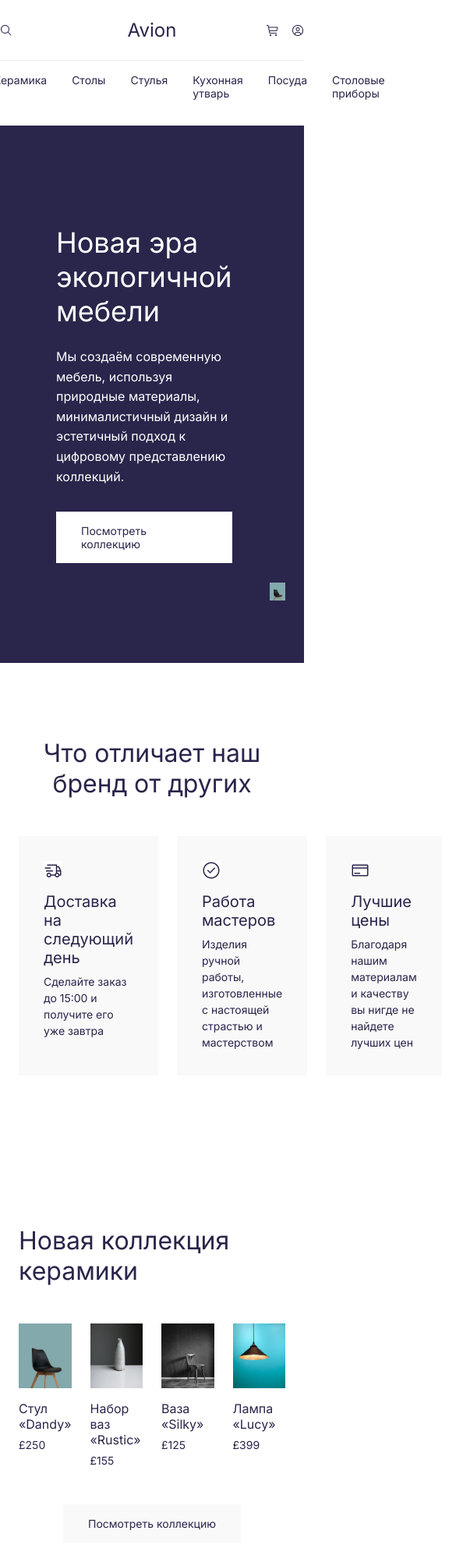
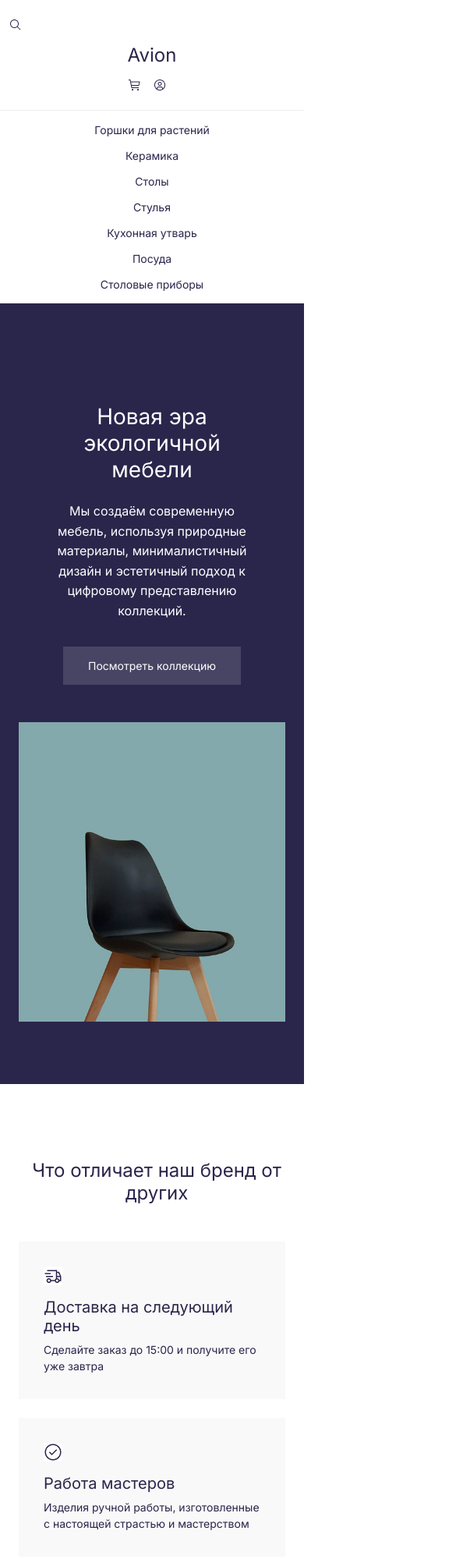
Before and after one commit to FutureDraw/Fronted_Backend-Practices, a plain HTML site: page index.html in a window 390 px wide. Shown: the top 1999 px of the page at 78% size, 585 px wide, since content can reach past the window. Drawn offline with Linux system fonts and the light colour scheme.

Commit message:
feat: adding permissions for mobile devices

```diff
--- a/styles/style.css
+++ b/styles/style.css
@@ -23,7 +23,6 @@ ul {
 
 img {
   display: block;
-  max-width: 100%;
 }
 
 .container {
@@ -95,6 +94,11 @@ img {
   font-size: 16px;
   line-height: 1.6;
   margin-bottom: 32px;
+}
+
+.hero__text .button {
+  color:#ffffff;
+  background: #484464;
 }
 
 .hero__image {
@@ -181,6 +185,7 @@ img {
 
 .popular {
   padding: 0% 0;
+  padding-bottom: 56px;
 }
 
 .popular__grid {
@@ -220,6 +225,8 @@ img {
 
 .newsletter__form button {
   border: none;
+  color: #eee;
+  background: #2a254b;
 }
 
 .about {
@@ -291,3 +298,177 @@ img {
   display: flex;
   gap: 16px;
 }
+
+@media (max-width: 1199px) {
+  .features__list {
+    grid-template-columns: repeat(2, 1fr);
+  }
+
+  .products__grid {
+    grid-template-columns: repeat(2, 1fr);
+  }
+
+  img {
+    display: block;
+    max-width: 100%;
+  }
+
+  .header__search {
+    display: flex;
+    align-items: center;
+    padding-left: 12px;
+  }
+
+  .header__icons {
+    display: flex;
+    justify-content: flex-end;
+    gap: 16px;
+    padding-right: 12px;
+  }
+}
+
+
+@media (max-width: 991px) {
+  .hero__content {
+    grid-template-columns: 1fr;
+    text-align: center;
+  }
+
+  .hero__image {
+    justify-content: center;
+  }
+
+  .about__content {
+    grid-template-columns: 1fr;
+    text-align: center;
+  }
+
+  .footer__top {
+    grid-template-columns: repeat(2, 1fr);
+  }
+
+  img {
+    display: block;
+    max-width: 100%;
+  }
+
+  .header__search {
+    display: flex;
+    align-items: center;
+    padding-left: 12px;
+  }
+
+  .header__icons {
+    display: flex;
+    justify-content: flex-end;
+    gap: 16px;
+    padding-right: 12px;
+  }
+}
+
+
+@media (max-width: 767px) {
+  .nav__list {
+    align-items: center;
+    flex-direction: column;
+    gap: 16px;
+  }
+
+  .features__list,
+  .products__grid,
+  .popular__grid {
+    grid-template-columns: 1fr;
+  }
+
+  .newsletter__form {
+    flex-direction: column;
+    gap: 16px;
+  }
+
+  .newsletter__form input {
+    width: 100%;
+  }
+
+  .products .container,
+  .popular .container {
+    padding-left: 0;
+    padding-right: 0;
+  }
+
+  .products__grid,
+  .popular__grid {
+    width: 100%;
+    gap: 16px;
+  }
+
+  .products__grid .card,
+  .popular__grid .card {
+    padding: 0 16px;
+  }
+
+  .card img {
+    width: 100%;
+    height: auto;
+  }
+
+  img {
+    display: block;
+    max-width: 100%;
+  }
+
+  .section-title {
+    font-size: 24px;
+    padding-left: 12px;
+  }
+
+  .header__search {
+    display: flex;
+    align-items: center;
+    padding-left: 12px;
+  }
+
+  .header__icons {
+    display: flex;
+    justify-content: flex-end;
+    gap: 16px;
+    padding-right: 12px;
+  }
+}
+
+@media (max-width: 575px) {
+  .header__top {
+    grid-template-columns: 1fr;
+    gap: 16px;
+  }
+
+  .header__icons {
+    justify-content: center;
+    display: flex;
+    gap: 16px;
+    padding-right: 12px;
+  }
+
+  .hero__text h2 {
+    font-size: 28px;
+  }
+
+  .section-title {
+    font-size: 24px;
+    padding-left: 12px;
+  }
+
+  .footer__top {
+    grid-template-columns: 1fr;
+  }
+
+  img {
+    display: block;
+    max-width: 100%;
+  }
+
+  .header__search {
+    display: flex;
+    align-items: center;
+    padding-left: 12px;
+  }
+}
```
